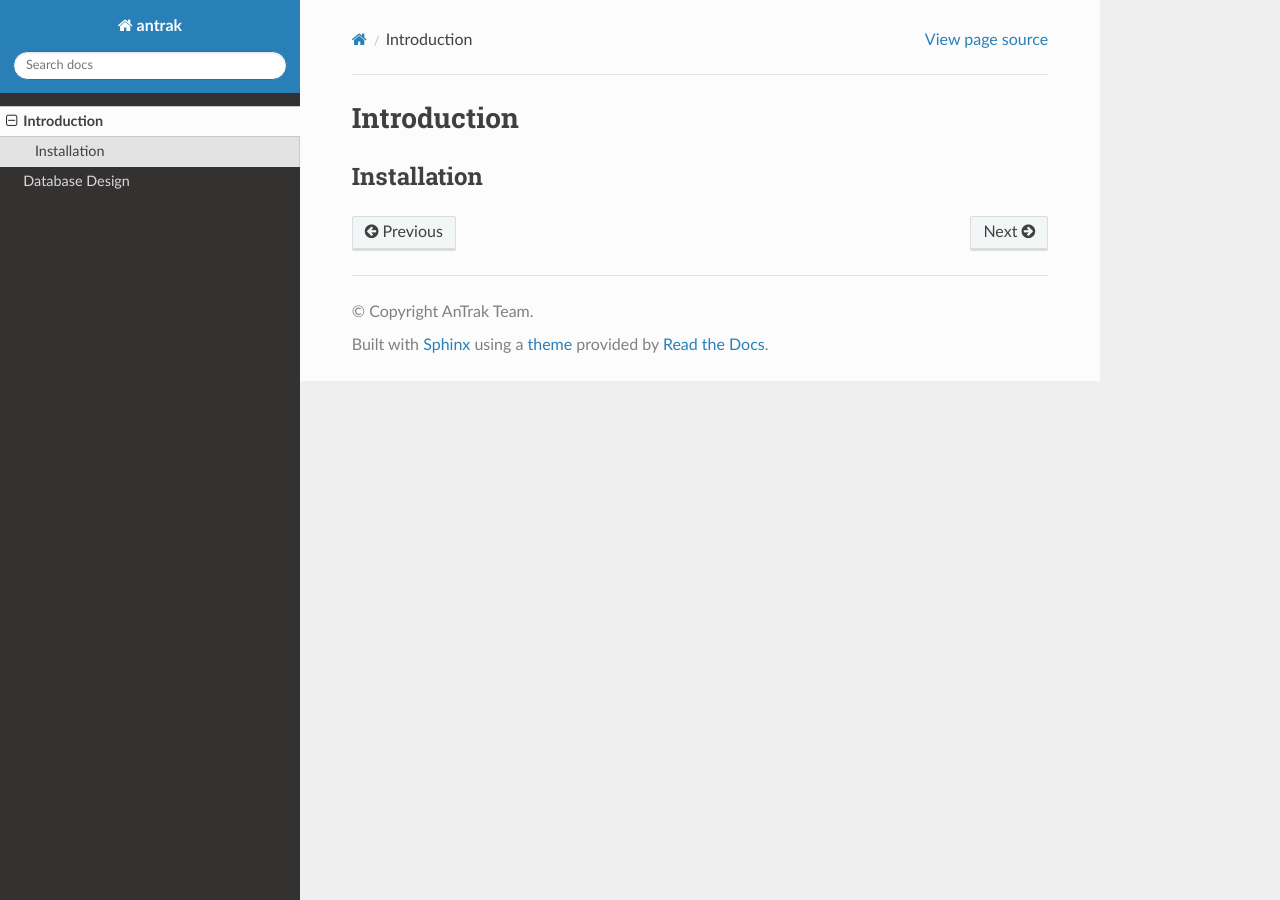
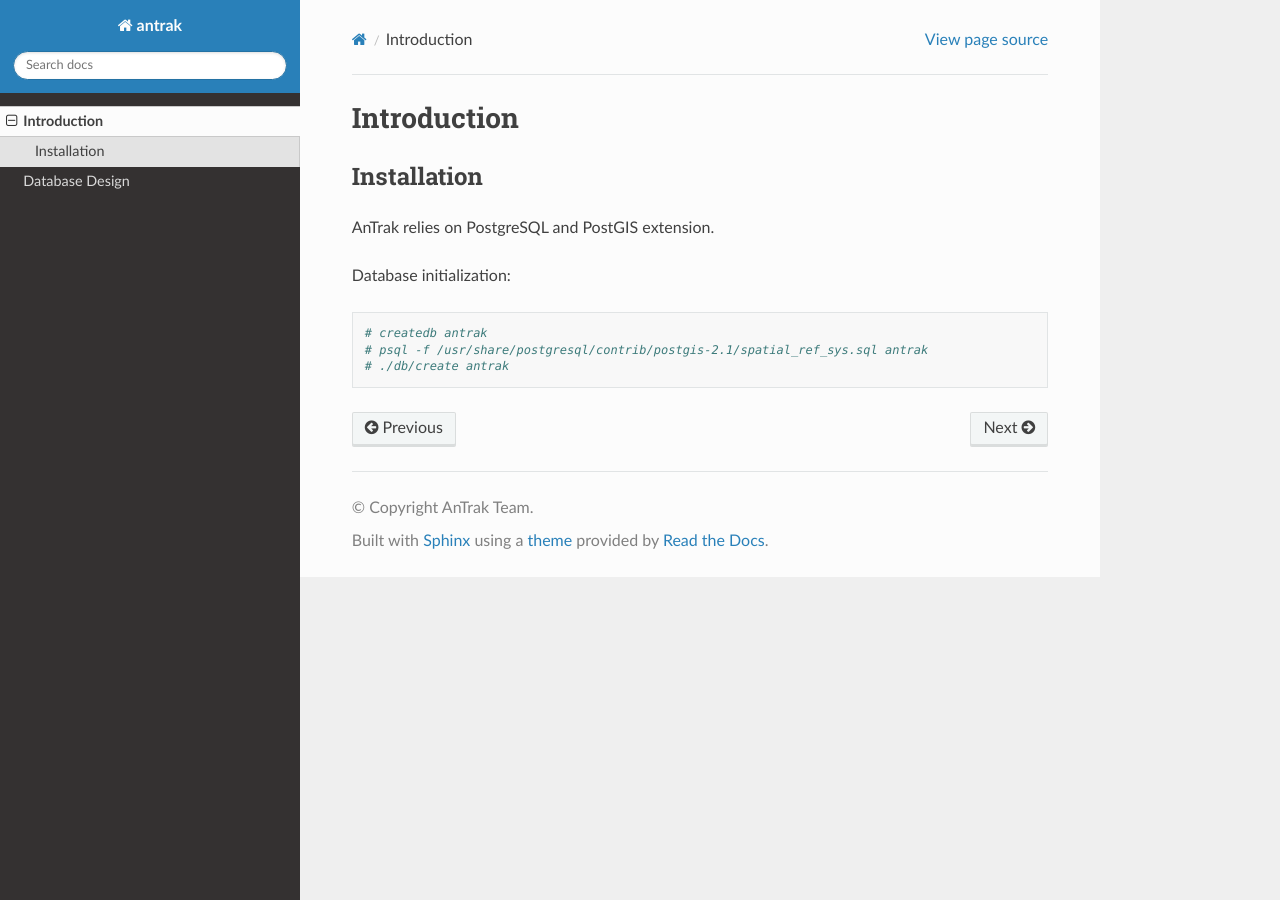
Before and after one commit to wrobell/antrak, a Sphinx documentation site: the page built from doc/intro.rst, in a window 1280 px wide. Built offline with Sphinx 7.4.7 and the Read the Docs theme 2.0.0, drawn with Linux system fonts in a browser that asks for light colours; the version number could not be read and is left out.

Commit message:
- added database initialization steps

```diff
--- a/doc/intro.rst
+++ b/doc/intro.rst
@@ -3,5 +3,12 @@
 
 Installation
 ------------
+AnTrak relies on PostgreSQL and PostGIS extension.
+
+Database initialization::
+
+    # createdb antrak
+    # psql -f /usr/share/postgresql/contrib/postgis-2.1/spatial_ref_sys.sql antrak
+    # ./db/create antrak
 
 .. vim: sw=4:et:ai
```
